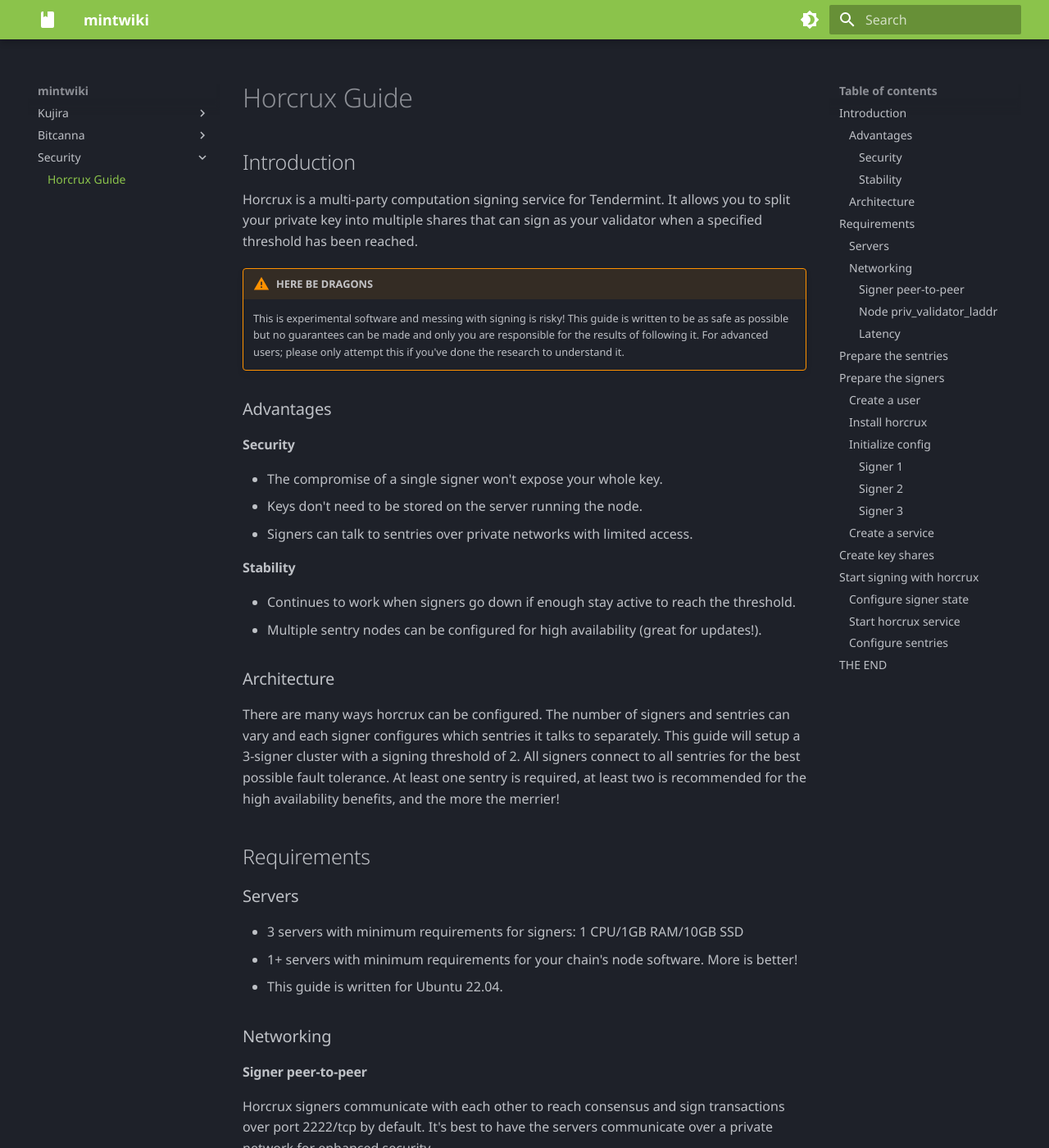
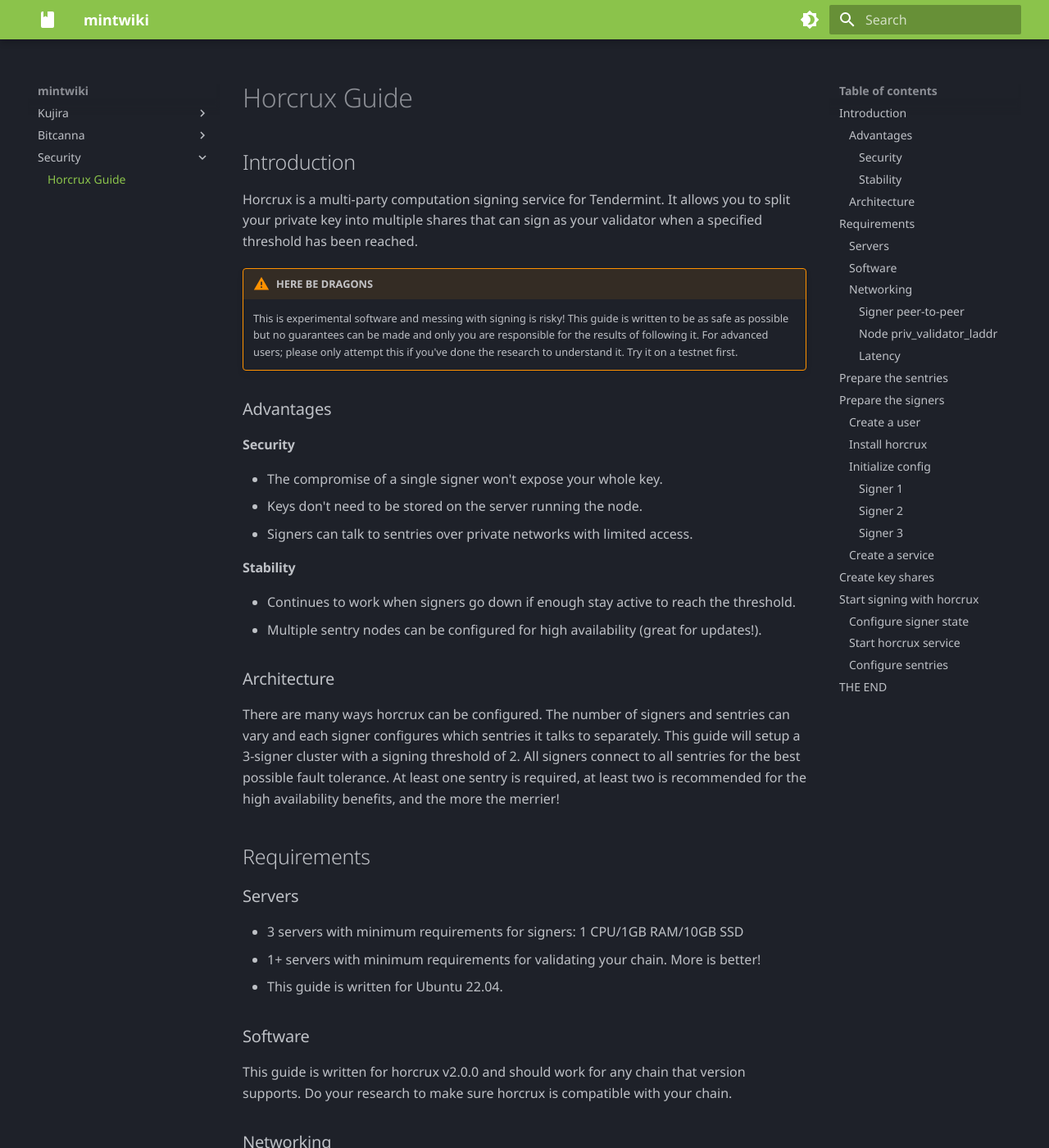
Before and after one commit to mintthemoon/mintwiki, an MkDocs documentation site: the page built from docs/security/horcrux-guide.md, in a window 1280 px wide and 1400 px high. Shown: the whole window at 82% size. Built offline with MkDocs 1.6.1 and Material for MkDocs 9.7.7, drawn with Linux system fonts in a browser that asks for light colours; some of the changed text lies outside the part shown.

Commit message:
WIP horcrux updates

````diff
--- a/docs/security/horcrux-guide.md
+++ b/docs/security/horcrux-guide.md
@@ -9,7 +9,7 @@ a specified threshold has been reached.
     This is experimental software and messing with signing is risky! This guide is written
     to be as safe as possible but no guarantees can be made and only you are responsible
     for the results of following it. For advanced users; please only attempt this if
-    you've done the research to understand it.
+    you've done the research to understand it. Try it on a testnet first.
 
 ### Advantages
 #### Security
@@ -32,8 +32,12 @@ recommended for the high availability benefits, and the more the merrier!
 ## Requirements
 ### Servers
 - 3 servers with minimum requirements for signers: 1 CPU/1GB RAM/10GB SSD
-- 1+ servers with minimum requirements for your chain's node software. More is better!
+- 1+ servers with minimum requirements for validating your chain. More is better!
 - This guide is written for Ubuntu 22.04.
+
+### Software
+This guide is written for horcrux v2.0.0 and should work for any chain that version supports.
+Do your research to make sure horcrux is compatible with your chain.
 
 ### Networking
 #### Signer peer-to-peer
@@ -228,12 +232,11 @@ sed -i \
     <chain_home>/config/config.toml
 ```
 2. Restart the service and watch the logs. Replace `<node>` with your node service name (e.g. `kujirad`).
+If successful, the top of the logs should contain the output `this node is a validator`.
 ```bash
 sudo systemctl restart <node>
 sudo journalctl -fu <node>
 ```
-
-If successful, the top of the logs should contain the output `this node is a validator`.
 
 ## THE END
 You made it, congrats! It's not easy to get this far. If things didn't go as planned,
````
Also changed, not shown: other parts of docs/security/horcrux-guide.md (+3 -3 lines).
